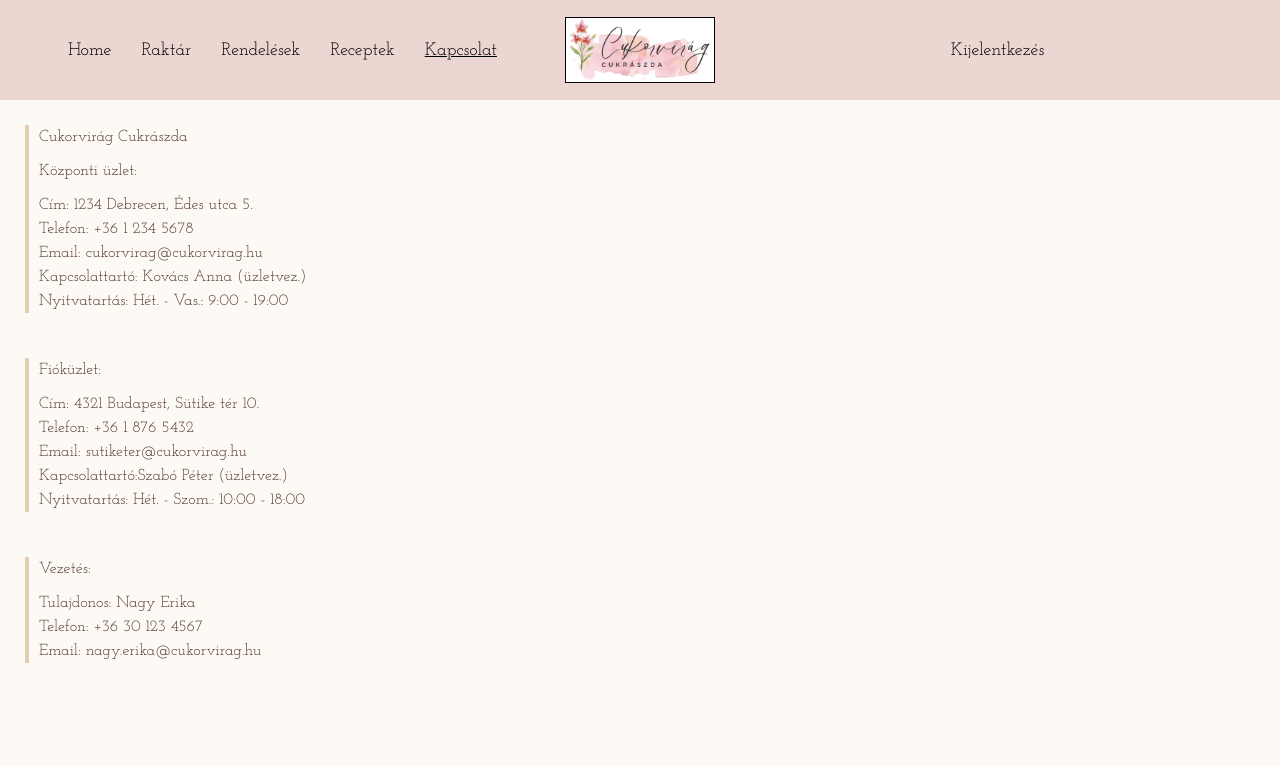
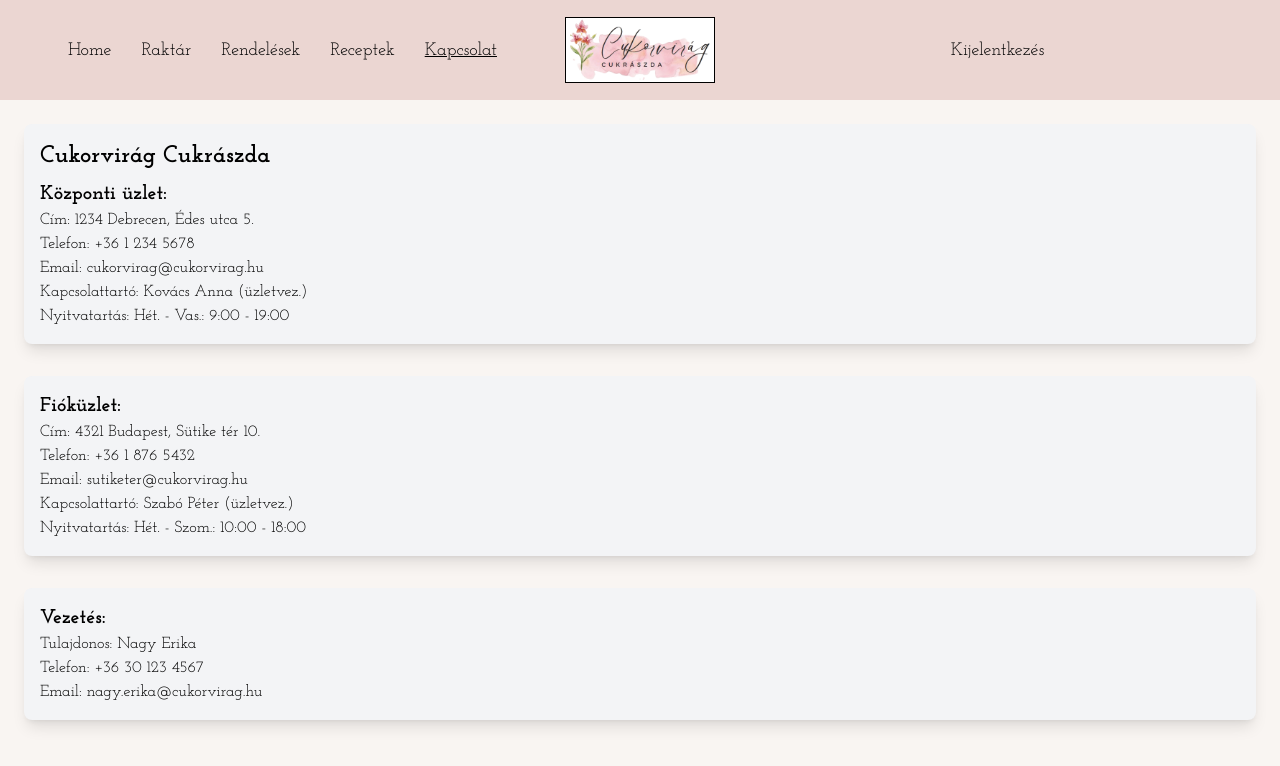
Before and after one commit to lm108109/cukorvirag, a React (Create React App) app in the folder client/website/: page /contact in a window 1280 px wide. Shown: the top 766 px of the page. Built offline with nearby package versions, Linux system fonts and the light colour scheme.

Commit message:
Kapcsolatok oldal resposive

```diff
--- a/client/website/public/index.html
+++ b/client/website/public/index.html
@@ -5,6 +5,7 @@
     <link rel="icon" href="%PUBLIC_URL%/favicon.ico" />
     <meta name="viewport" content="width=device-width, initial-scale=1" />
     <meta name="theme-color" content="#000000" />
+    <meta name="viewport" content="width=device-width, initial-scale=1.0">
     <meta
       name="description"
       content="Web site created using create-react-app"
--- a/client/website/src/components/pages/contact/contact.css
+++ /dev/null
@@ -1,46 +0,0 @@
-.contact-container {
-  font-family: 'Arial', sans-serif;
-  width: 100%;
-  height: 100%;
-  background-color: #fdfaf6;
-  display: flex;
-  flex-direction: column;
-  align-items: flex-start;
-  box-sizing: border-box;
-}
-
-.store-section,
-.branch-section,
-.management-section {
-  padding: 10px;
-  padding-top: 0px;
-  padding-bottom: 0px;
-  border-left: 4px solid #e6ccb2;
-  margin: 25px 0px 25px 25px;
-}
-
-.store-section h2,
-.store-section h3,
-.branch-section h3,
-.management-section h3 {
-  font-family: 'Josefin Slab', serif; /* Applying the font globally */
-  color: #5a3d31;
-  margin-bottom: 10px; /* Add some spacing under headings */
-}
-
-.store-section p,
-.branch-section p,
-.management-section p {
-  font-family: 'Josefin Slab', serif; /* Applying the font globally */
-  color: #5a3d31;
-  line-height: 1.5;
-  margin: 0; /* Remove default margins on paragraphs */
-}
-
-.branch-section {
-  margin-top: 20px; /* Add consistent spacing */
-}
-
-.management-section {
-  margin-top: 20px; /* This ensures no extra spacing here */
-}
--- a/client/website/src/components/pages/contact/contact.js
+++ b/client/website/src/components/pages/contact/contact.js
@@ -1,13 +1,11 @@
-// src/pages/Home.js
 import React from 'react';
-import './contact.css';
 
 function Contact() {
   return (
-    <div className="contact-container">
-      <div className="store-section">
-        <h2>Cukorvirág Cukrászda</h2>
-        <h3>Központi üzlet:</h3>
+    <div className="flex flex-col space-y-8 p-6">
+      <div className="bg-gray-100 p-4 rounded-lg shadow-lg">
+        <h2 className="text-2xl font-bold mb-2">Cukorvirág Cukrászda</h2>
+        <h3 className="text-xl font-semibold">Központi üzlet:</h3>
         <p>Cím: 1234 Debrecen, Édes utca 5.</p>
         <p>Telefon: +36 1 234 5678</p>
         <p>Email: cukorvirag@cukorvirag.hu</p>
@@ -15,17 +13,17 @@ function Contact() {
         <p>Nyitvatartás: Hét. - Vas.: 9:00 - 19:00</p>
       </div>
 
-      <div className="branch-section">
-        <h3>Fióküzlet:</h3>
+      <div className="bg-gray-100 p-4 rounded-lg shadow-lg">
+        <h3 className="text-xl font-semibold">Fióküzlet:</h3>
         <p>Cím: 4321 Budapest, Sütike tér 10.</p>
         <p>Telefon: +36 1 876 5432</p>
         <p>Email: sutiketer@cukorvirag.hu</p>
-        <p>Kapcsolattartó:Szabó Péter (üzletvez.)</p>
+        <p>Kapcsolattartó: Szabó Péter (üzletvez.)</p>
         <p>Nyitvatartás: Hét. - Szom.: 10:00 - 18:00</p>
       </div>
 
-      <div className="management-section">
-        <h3>Vezetés:</h3>
+      <div className="bg-gray-100 p-4 rounded-lg shadow-lg">
+        <h3 className="text-xl font-semibold">Vezetés:</h3>
         <p>Tulajdonos: Nagy Erika</p>
         <p>Telefon: +36 30 123 4567</p>
         <p>Email: nagy.erika@cukorvirag.hu</p>
```
